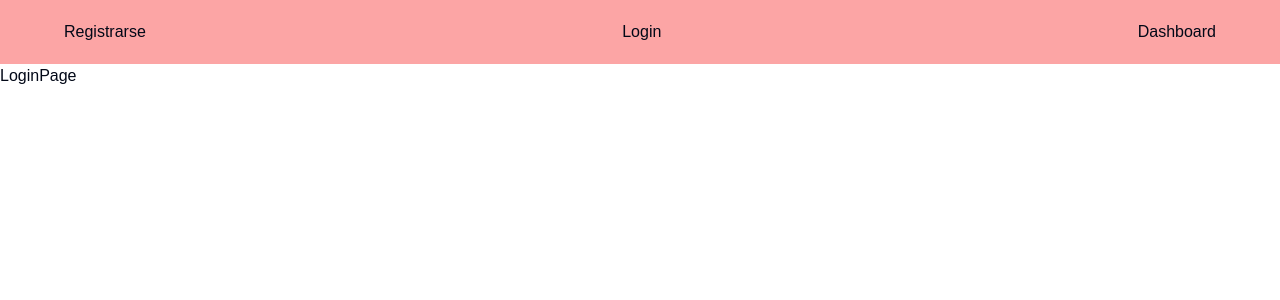
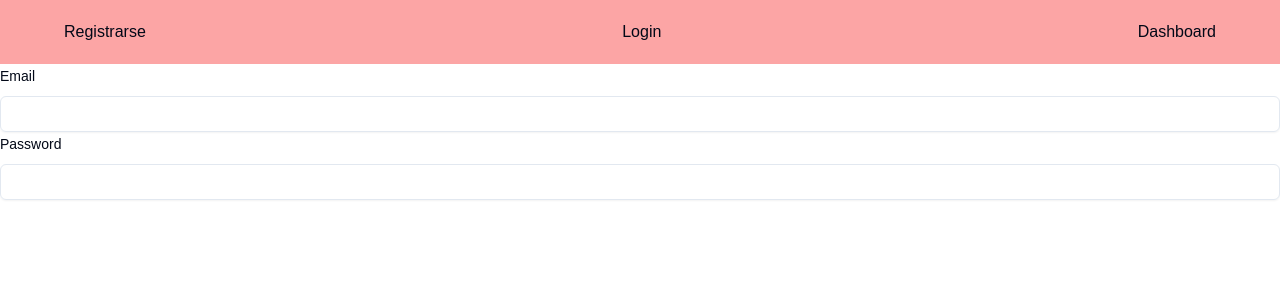
Before and after one commit to No-Country-simulation/s21-03-m-webapp, a Next.js app: page /login in a window 1280 px wide. Shown: the top 300 px of the page. Built offline with nearby package versions, Linux system fonts and the light colour scheme.

Commit message:
[7] login form base

```diff
--- a/app/(website)/(authentication)/login/page.tsx
+++ b/app/(website)/(authentication)/login/page.tsx
@@ -1,5 +1,12 @@
+import { LoginForm } from "@/components/library/forms";
+
 const LoginPage = () => {
-	return <div>LoginPage</div>;
+
+	return (
+		<div>
+			<LoginForm />
+		</div>
+	);
 };
 
 export default LoginPage;
--- a/components/library/forms/LoginForm.tsx
+++ b/components/library/forms/LoginForm.tsx
@@ -1,5 +1,55 @@
+'use client';
+
+import { Form, FormControl, FormDescription, FormField, FormItem, FormLabel, FormMessage } from '@/components/ui/form';
+import { LoginFormData, loginFormDefaultValues, loginSchema } from '@/schemas/authenticationSchema';
+import { z } from 'zod';
+import { zodResolver } from '@hookform/resolvers/zod';
+import { useForm } from 'react-hook-form';
+import { Input } from '@/components/ui/input';
+
 const LoginForm = () => {
-	return <div>LoginForm</div>;
+	const form = useForm<LoginFormData>({
+		resolver: zodResolver(loginSchema),
+		defaultValues: loginFormDefaultValues,
+		mode: 'onBlur',
+	});
+	function onSubmit(values: LoginFormData) {
+		console.log(values);
+	}
+	return (
+		<div>
+			<Form {...form}>
+				<form onSubmit={form.handleSubmit(onSubmit)}>
+					<FormField
+						control={form.control}
+						name="username"
+						render={() => (
+							<FormItem>
+								<FormLabel>Email</FormLabel>
+								<FormControl>
+									<Input {...form.register('username')} />
+								</FormControl>
+								<FormMessage />
+							</FormItem>
+						)}
+					/>
+					<FormField
+						control={form.control}
+						name="password"
+						render={() => (
+							<FormItem>
+								<FormLabel>Password</FormLabel>
+								<FormControl>
+									<Input {...form.register('password')} />
+								</FormControl>
+								<FormMessage />
+							</FormItem>
+						)}
+					></FormField>
+				</form>
+			</Form>
+		</div>
+	);
 };
 
 export default LoginForm;
```
Also changed, not shown: 1 other file (tests, documents, lock files or other folders).
